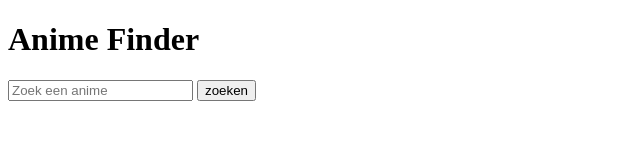
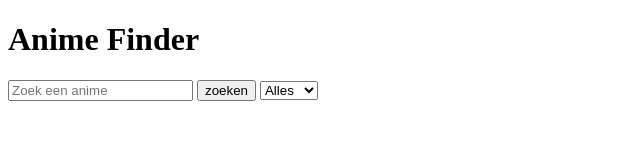
Before and after one commit to imadbvi/WEB-ADVANCED, a website built with Vite: page index.html in a window 1280 px wide. Shown: the full height of the page, 0-640 px from the left. Built offline with nearby package versions, Linux system fonts and the light colour scheme; no server answers.

Commit message:
filter met keuzes

```diff
--- a/index.html
+++ b/index.html
@@ -11,6 +11,14 @@
     <h1>Anime Finder</h1>
     <input type="text" id="search input" placeholder="Zoek een anime"/>
     <button id="search-button">zoeken</button>
+
+    <!--filter met keuzes-->
+    <select id="type-filter">
+      <option value="">Alles</option>
+      <option value="serie">serie</option>
+      <option value="movie">movie</option>
+    </select>
+
     <section id="anime-container"></section>
     <script type="module" src="./src/js/main.js"></script>
   </body>
```
